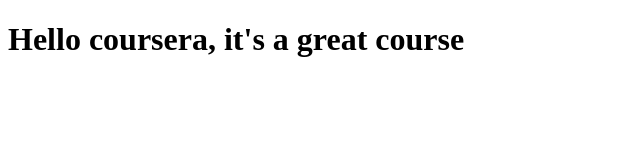
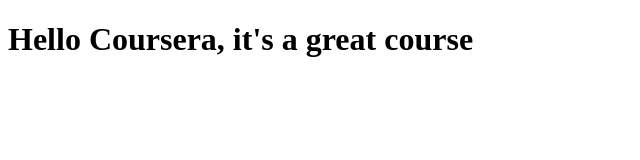
Before and after one commit to betoqb/coursera-test, a plain HTML site: page site/index.html in a window 1280 px wide. Shown: the whole page, without its empty margins (0-640 px from the left). Drawn offline with Linux system fonts and the light colour scheme.

Commit message:
Otro cambio

```diff
--- a/site/index.html
+++ b/site/index.html
@@ -4,6 +4,6 @@
 	<title>Hello Coursera</title>
 </head>
 <body>
-<h1>Hello coursera, it's a great course</h1>
+<h1>Hello Coursera, it's a great course</h1>
 </body>
 </html>
```
